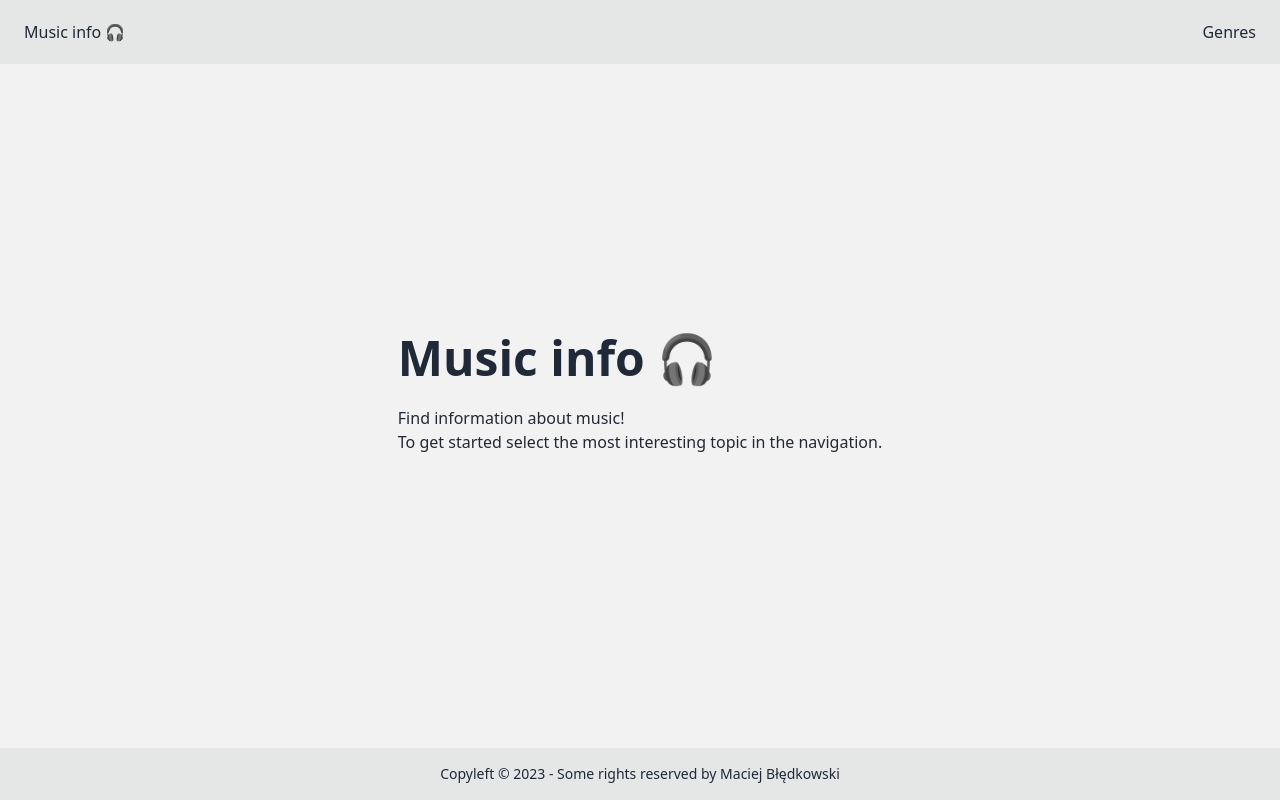
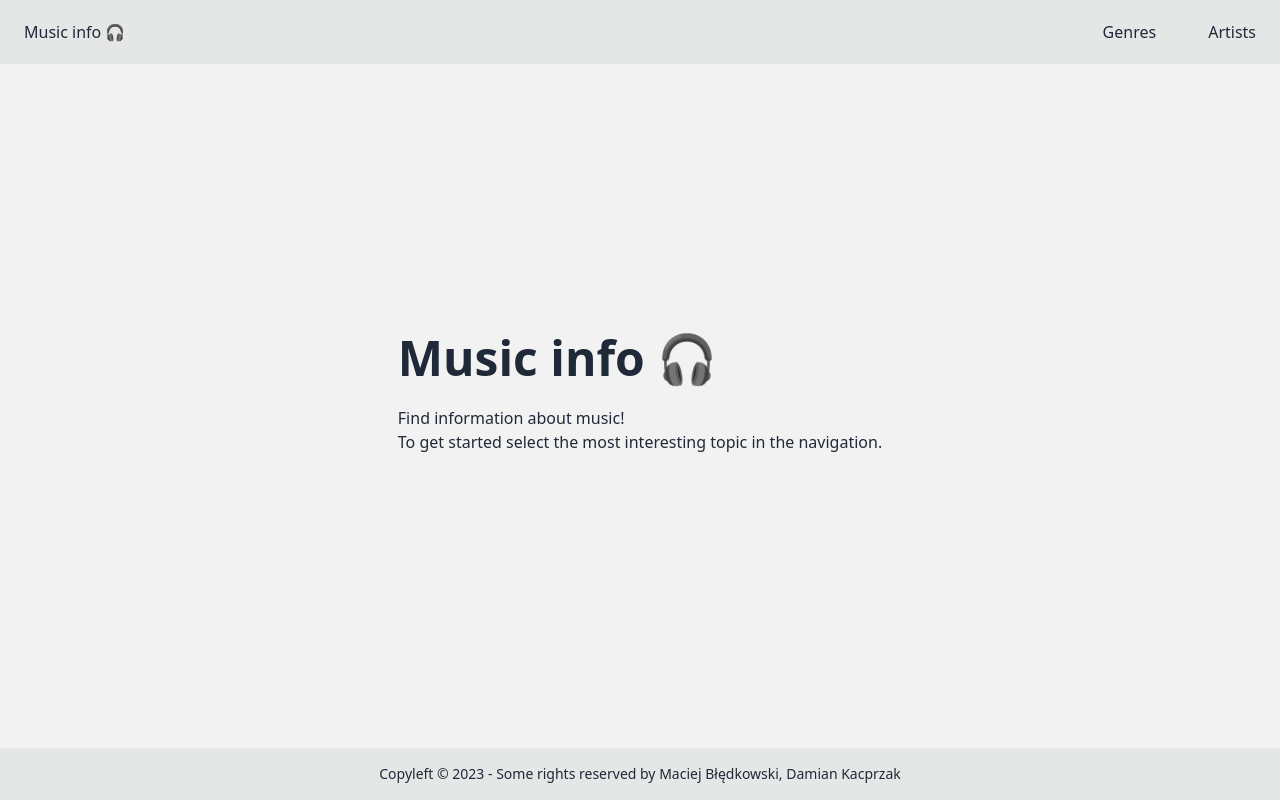
Before and after one commit to mbledkowski/Zaliczenie_SPA, a Nuxt app in the folder nuxt-app/: page / in a window 1280 px wide. Built offline with nearby package versions, Linux system fonts and the light colour scheme.

Commit message:
Add page artist

```diff
--- a/nuxt-app/components/Footer.vue
+++ b/nuxt-app/components/Footer.vue
@@ -1,7 +1,7 @@
 <template>
   <footer class="footer footer-center p-4 bg-base-300 text-base-content">
     <div>
-      <p>Copyleft © 2023 - Some rights reserved by Maciej Błędkowski</p>
+      <p>Copyleft © 2023 - Some rights reserved by Maciej Błędkowski, Damian Kacprzak</p>
     </div>
   </footer>
 </template>
--- a/nuxt-app/components/Header.vue
+++ b/nuxt-app/components/Header.vue
@@ -17,6 +17,9 @@
               <li>
                 <nuxt-link to="/genres">Genres</nuxt-link>
               </li>
+              <li>
+                <nuxt-link to="/artists">Artists</nuxt-link>
+              </li>
             </ul>
           </div>
         </nav>
@@ -28,6 +31,9 @@
       <ul class="menu p-4 w-80 bg-base-100">
         <li>
           <nuxt-link to="/genres">Genres</nuxt-link>
+        </li>
+        <li>
+          <nuxt-link to="/artists">Artists</nuxt-link>
         </li>
       </ul>
     </div>
@@ -48,5 +54,8 @@
     justify-content: center;
     align-items: center;
   }
+  .menu {
+    column-gap: 20px;
+  }
 }
 </style>
--- a/nuxt-app/pages/artists/index.vue
+++ b/nuxt-app/pages/artists/index.vue
@@ -1 +1,43 @@
-<template></template>
+<template>
+  <section class="container mx-auto px-4 py-4" v-if="artist">
+    <ul class="grid grid-cols-4 gap-10">
+      <li class="bg-white" v-for="a in artist" :key="a.name">
+          <div class="max-w-sm rounded overflow-hidden shadow-lg">
+            <img class="w-full" :src="a.image[2]['#text']" :alt="a.image[2].size">
+            <div class="px-6 py-5">
+              <div class="font-bold text-xl mb-2">Artist : {{a.name}}</div>
+              <p class="py-2 text-gray-700 text-sm">
+                listeners: {{a.listeners}}
+              </p>
+              <a class=" text-blue-600" :href="a.url">Website: {{a.name}}</a>
+            </div>
+            <div class="px-6 pt-4 pb-2">
+              <span class="inline-block bg-gray-200 rounded-full px-3 py-1 text-sm font-semibold text-gray-700 mr-2 mb-2">#photography</span>
+              <span class="inline-block bg-gray-200 rounded-full px-3 py-1 text-sm font-semibold text-gray-700 mr-2 mb-2">#travel</span>
+              <span class="inline-block bg-gray-200 rounded-full px-3 py-1 text-sm font-semibold text-gray-700 mr-2 mb-2">#winter</span>
+            </div>
+          </div>
+      </li>
+    </ul>
+  </section>
+</template>
+
+<script setup>
+
+  import {useFetch} from "#app";
+
+  definePageMeta({
+    layout: 'artists'
+  })
+  const {data: artistData } = await useFetch(`https://ws.audioscrobbler.com/2.0/?method=geo.gettopartists&country=spain&api_key=e2ec98b041891e5f1163138c3515c552&format=json`)
+
+  const artist = artistData._rawValue.topartists.artist;
+
+  console.log(artist)
+  console.log(artistData)
+
+</script>
+
+<style scoped>
+
+</style>
```
